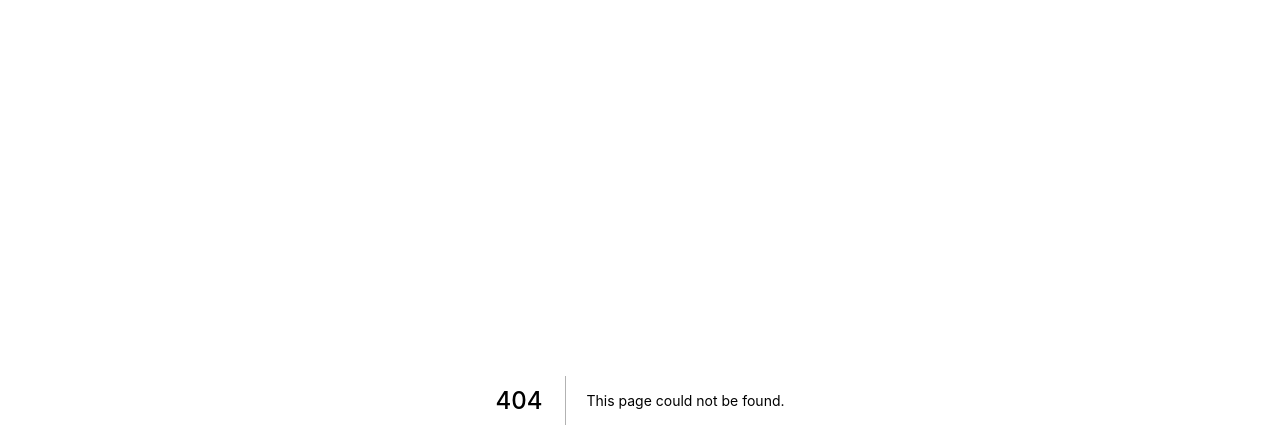
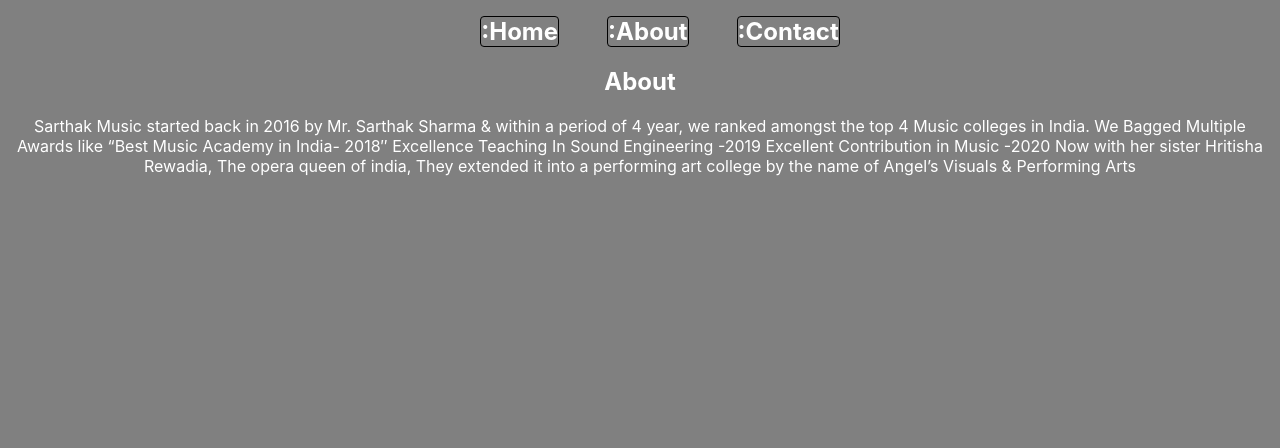
Before and after one commit to sarthak089/landingpage, a Next.js app: page /about in a window 1280 px wide. Before the commit this address had no page. Shown: the top 448 px of the page. Built offline with nearby package versions, Linux system fonts and the light colour scheme.

Commit message:
first commit

```diff
--- /dev/null
+++ b/components/Navbar.js
@@ -0,0 +1,17 @@
+import React from 'react'
+import styles from '../styles/Home.module.css'
+import Link from 'next/link'
+
+const Navbar = () => {
+  return (
+    <nav className={styles.mainnav}>
+        <ul>
+        <Link href='/'><a className={styles.atag}><li>:Home</li></a></Link>
+        <Link href='/about'><a className={styles.atag}><li>:About</li></a></Link>
+        <Link href='/contact'><a className={styles.atag}><li>:Contact</li></a></Link>
+        </ul>
+      </nav>
+  )
+}
+
+export default Navbar
--- a/pages/_app.js
+++ b/pages/_app.js
@@ -1,7 +1,10 @@
 import '../styles/globals.css'
+import Navbar from '../components/Navbar'
 
 function MyApp({ Component, pageProps }) {
-  return <Component {...pageProps} />
+  return <>
+  <Navbar></Navbar>
+  <Component {...pageProps} /></>
 }
 
 export default MyApp
--- /dev/null
+++ b/pages/about.js
@@ -0,0 +1,16 @@
+import React from 'react'
+import styles from '../styles/Home.module.css'
+
+const about = () => {
+  return (
+    <div className={styles.content}>
+          <h2>About</h2>
+          <p>Sarthak Music started back in 2016 by Mr. Sarthak Sharma & within a period of 4 year, we ranked amongst the top 4 Music colleges in India. We Bagged Multiple Awards like  “Best Music Academy in India- 2018″
+Excellence Teaching In Sound Engineering -2019
+Excellent Contribution in Music -2020
+ Now with her sister Hritisha Rewadia, The opera queen of india, They extended it into a performing art college by the name of Angel’s Visuals & Performing Arts</p>
+         </div>
+  )
+}
+
+export default about
--- /dev/null
+++ b/public/welcome.js
@@ -0,0 +1 @@
+alert("welcome !")
--- a/styles/Home.module.css
+++ b/styles/Home.module.css
@@ -1,15 +1,18 @@
 .container {
-  padding: 0 2rem;
+
+
 }
 
 .main {
   min-height: 100vh;
-  padding: 4rem 0;
+
   flex: 1;
   display: flex;
   flex-direction: column;
   justify-content: center;
   align-items: center;
+  justify-content: flex-start;
+
 }
 
 .footer {
@@ -42,7 +45,8 @@
 .title {
   margin: 0;
   line-height: 1.15;
-  font-size: 4rem;
+  font-size: 3rem;
+  color: white;
 }
 
 .title,
@@ -114,3 +118,49 @@
     flex-direction: column;
   }
 }
+
+.mainnav ul{
+  display: flex;
+  justify-content: center;
+  background-color: grey;
+}
+
+.mainnav ul li{
+  margin: 0 24px;
+  list-style: none;
+  font-weight: bold;
+  font-size: 1.5rem;
+  border: 1.5px solid black;
+  border-radius: 4px;
+  color: white;
+}
+
+.topcontainer p{
+  font-weight: bold;
+  margin-top: 2px;
+  padding: 2px;
+  color:whitesmoke;
+  text-align: center;
+  font-size: large;
+  font-family:cursive;
+}
+
+.atag :hover{
+  color: black;
+}
+
+.musicimg{
+  margin-top: 10px;
+  border: 2px solid black;
+  border-radius: 4px;
+}
+
+.imgwrap{
+  padding: 10px;
+}
+
+.content{
+  text-align: center;
+  margin: 5px;
+  color: white;
+}
--- a/styles/globals.css
+++ b/styles/globals.css
@@ -13,4 +13,5 @@
 
 * {
   box-sizing: border-box;
+  background-color: grey;
 }
```
Also changed, not shown: pages/contact.js (added, +14 -0 lines), pages/index.js (+36 -42 lines), public/coverimg.jpg (added).
